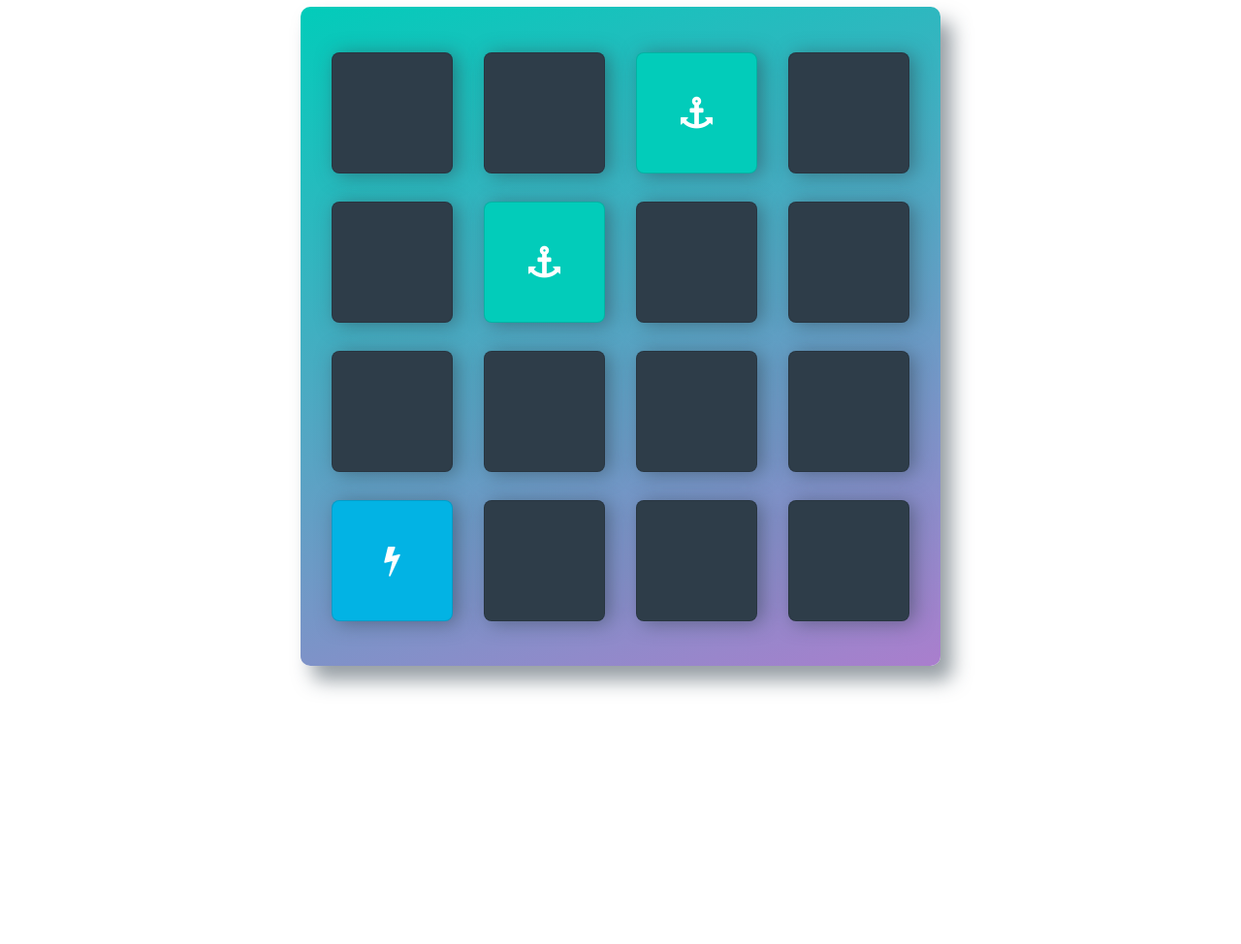
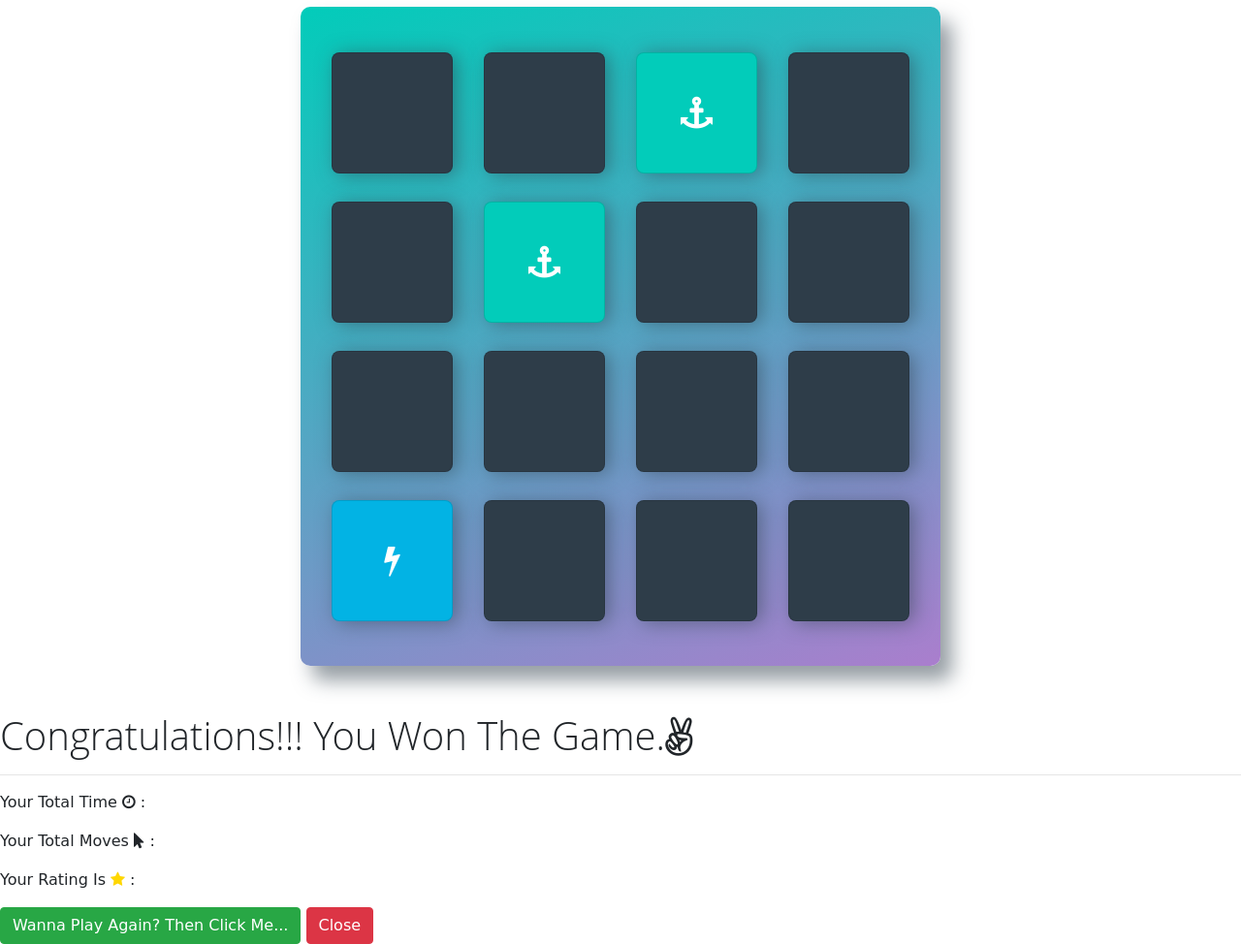
Before and after one commit to devhpes/memorygame-udacityfend, a plain HTML site: page index.html in a window 1280 px wide. Shown: the part 83-1057 px from the top of the page at 97% size. Before the commit the page ends 818 px from the top, so only its background shows below. Drawn offline with nearby package versions, Linux system fonts and the light colour scheme; a web font is replaced by a local one.

Commit message:
Added congratulation model

```diff
--- a/index.html
+++ b/index.html
@@ -86,6 +86,22 @@
         </ul>
     </div>
 
+    <div class="congomodal">
+        <div class="modalBody">
+        <div class="populModal">
+            <h1>Congratulations!!! You Won The Game.<i class="fa fa-angellist"></i></h1>
+            <hr>
+        </div>
+        <div class="populModal1">
+            <p>Your Total Time <i class="fa fa-clock-o"></i> : <span id="endTime"></span></p>
+            <p>Your Total Moves <i class="fa fa-mouse-pointer"></i> : <span id="endMoves"></span></p>
+            <p>Your Rating Is <i class="fa fa-star"></i> : <span id="endRatings"></span></p>
+         </div>
+         <button type="button" class="btn btn-success playagain" onclick="playAgain()">Wanna Play Again? Then Click Me...</button>
+         <button type="button" class="btn btn-danger playagainclose" onclick="playAgain()">Close</button>
+        </div>
+    </div>
+
     <script src="js/app.js"></script>
 </body>
 </html>
```
